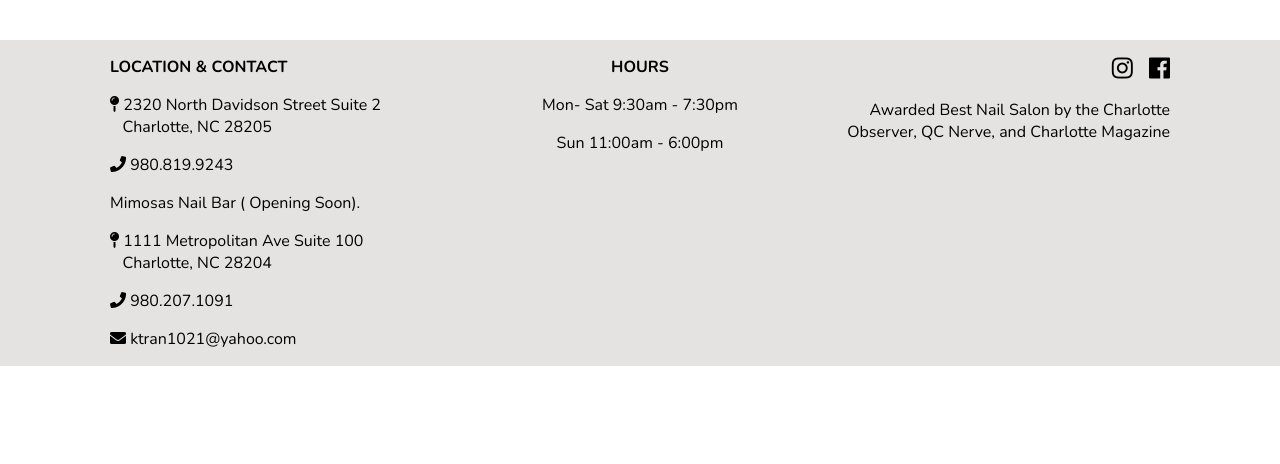
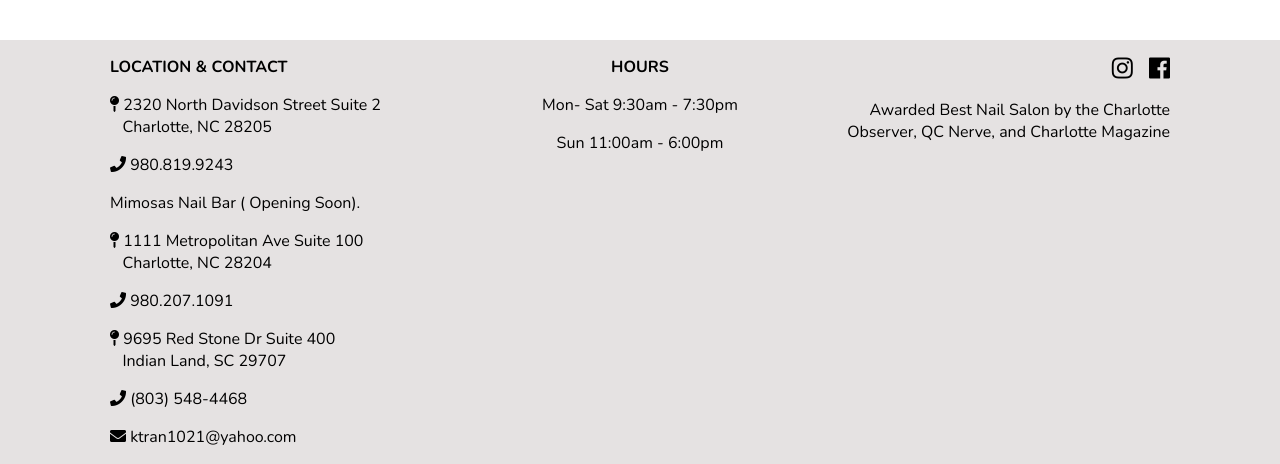
Before and after one commit to mimosasnailbar/mimosas, a Jekyll site: the page built from index.md, in a window 1280 px wide and 900 px high, scrolled down 1185 px, cut to the strip 436-900 px from the top of the window. Built offline with Jekyll 4.4.1, drawn with Linux system fonts in a browser that asks for light colours; nearby versions of some CDN libraries; before the commit the page ends 1987 px from its top, so only the background shows below that.

Commit message:
Updated 1 file via CloudCannon.

```diff
--- a/_layouts/default.html
+++ b/_layouts/default.html
@@ -62,6 +62,17 @@
                     <a href="tel:9802071091" class="editable">
                         <i class="fas fa-phone"></i>&nbsp;980.207.1091<br />
                     </a>
+ <a href="https://maps.app.goo.gl/vnmV29q6gdRhaoeEA" class="editable footer__address">
+                                            <p>
+                                                <i class="fas fa-map-pin"></i>&nbsp;9695 Red Stone Dr Suite 400
+                                            <br />&nbsp; &nbsp;Indian Land, SC 29707
+                                            </p>
+                                        </a>
+                    <a href="tel:8035484468" class="editable">
+                        <i class="fas fa-phone"></i>&nbsp;(803) 548-4468<br />
+                    </a>
+
+
                     <p class="editable">
                         <i class="fas fa-envelope"></i> ktran1021@yahoo.com<br />
 
```
Lines whose indentation alone changed are shown as unchanged.
